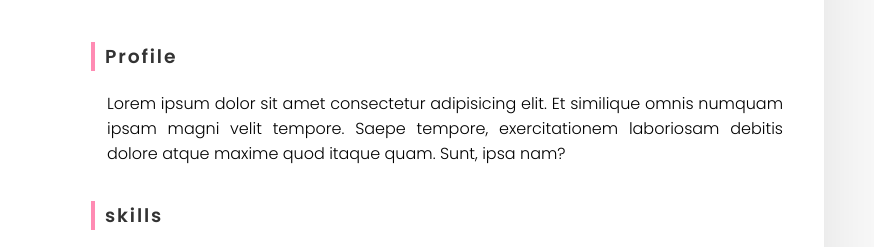
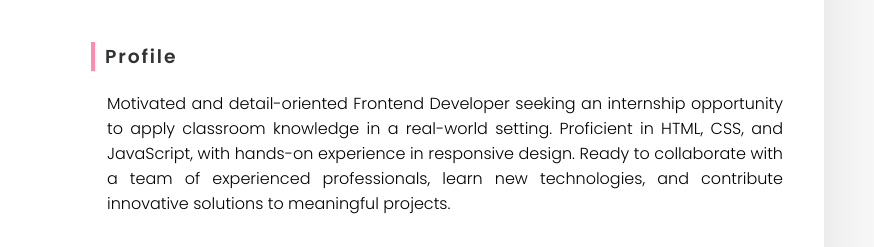
Before and after one commit to sajjadahmad18108/CV, a plain HTML site: page index.html in a window 1280 px wide. Shown: the part 344-591 px from the top of the page, 406-1280 px from the left. Drawn offline with nearby package versions, Linux system fonts and the light colour scheme.

Commit message:
my second commit

```diff
--- a/index.html
+++ b/index.html
@@ -142,9 +142,11 @@
             <div class="rightside">
                 <div class="profile">
                     <h3 class="pro">Profile</h3>
-                        <p class="para">Lorem ipsum dolor sit amet consectetur adipisicing elit. Et similique omnis numquam ipsam
-                            magni velit tempore. Saepe tempore, exercitationem laboriosam debitis dolore atque maxime
-                            quod itaque quam. Sunt, ipsa nam?</p>
+                    <p class="para">Motivated and detail-oriented Frontend Developer seeking an internship opportunity
+                        to apply classroom knowledge in a real-world setting. Proficient in HTML, CSS, and JavaScript,
+                        with hands-on experience in responsive design. Ready to collaborate with a
+                        team of experienced professionals, learn new technologies, and contribute innovative solutions
+                        to meaningful projects.</p>
 
                 </div>
 
```
Lines whose indentation alone changed are shown as unchanged.
